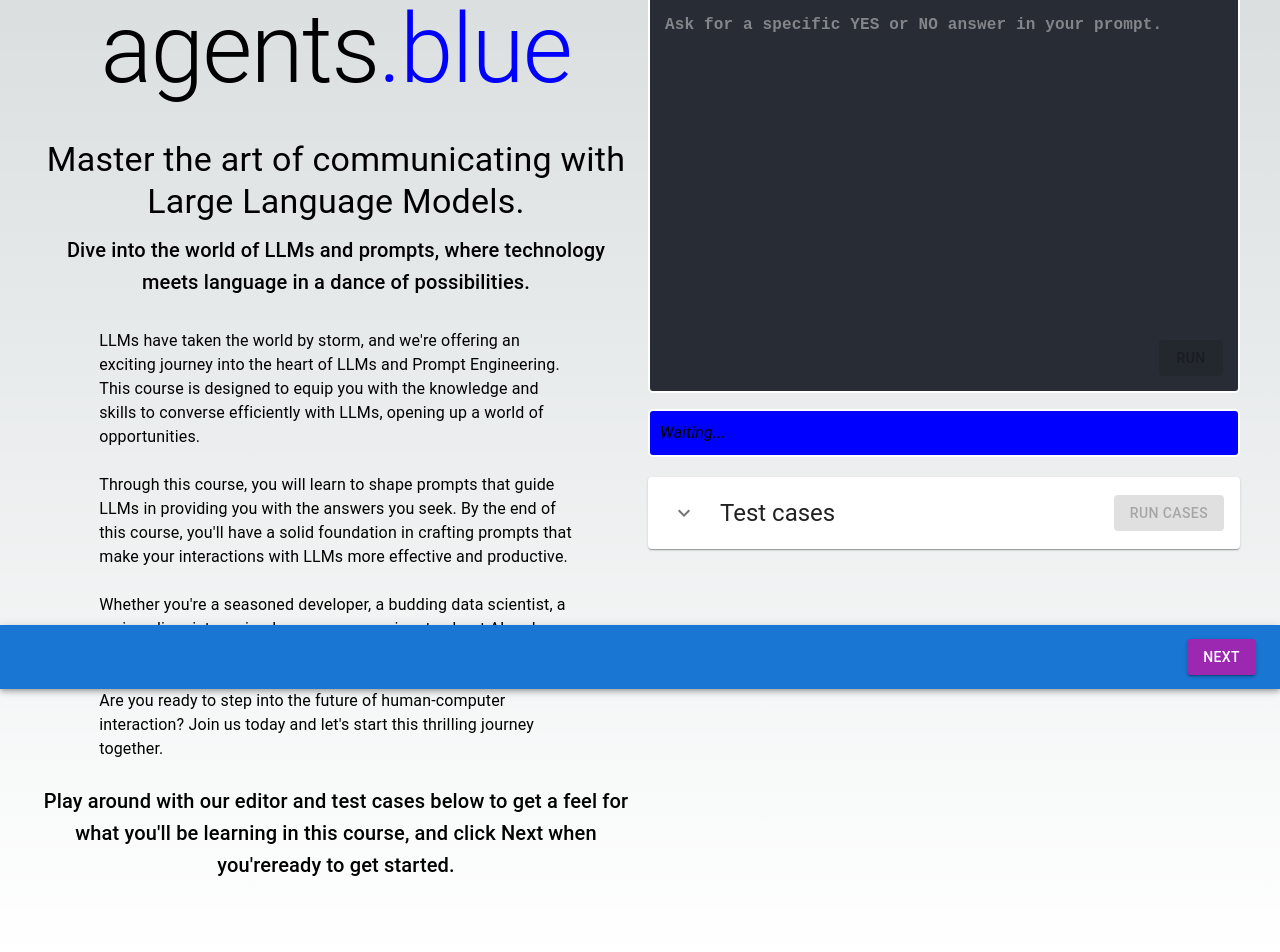
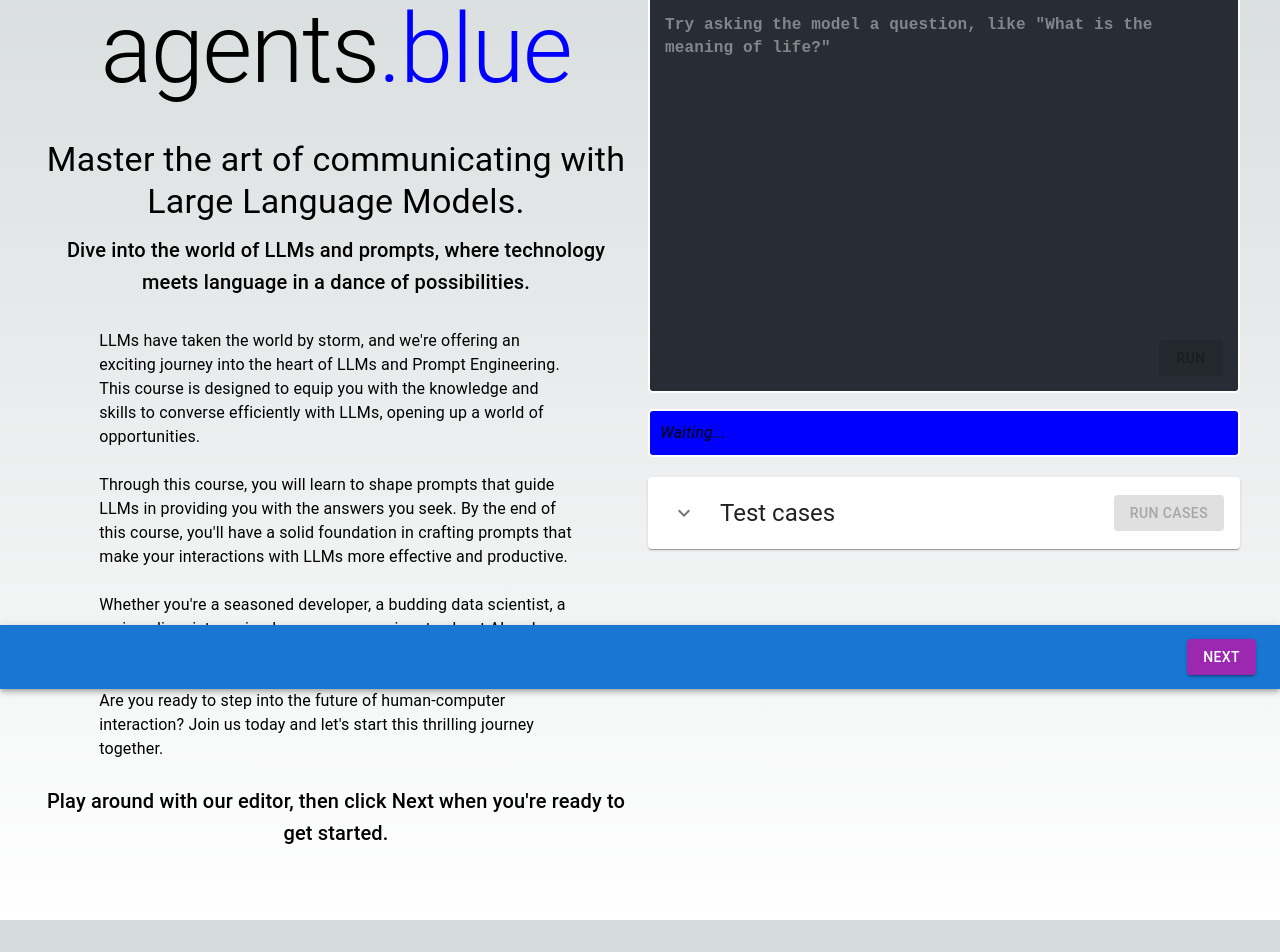
Before and after one commit to bkitano/learn-prompting, a Next.js app: page / in a window 1280 px wide. Shown: the part 111-1063 px from the top of the page. After the commit the page ends 1031 px from the top, so only its background shows below. Built offline with nearby package versions, Linux system fonts and the light colour scheme.

Commit message:
fixing landing page

```diff
--- a/src/app/page.tsx
+++ b/src/app/page.tsx
@@ -82,15 +82,15 @@ export default function Page() {
               <Typography variant="body1">
                 Through this course, you will learn to shape prompts that guide
                 LLMs in providing you with the answers you seek. By the end of
-                this course, {`you'll`} have a solid foundation in crafting prompts
-                that make your interactions with LLMs more effective and
+                this course, {`you'll`} have a solid foundation in crafting
+                prompts that make your interactions with LLMs more effective and
                 productive.
               </Typography>
               <br />
               <Typography variant="body1">
-                Whether {`you're`} a seasoned developer, a budding data scientist, a
-                curious linguist, or simply someone passionate about AI and
-                language, this course has something to offer you.
+                Whether {`you're`} a seasoned developer, a budding data
+                scientist, a curious linguist, or simply someone passionate
+                about AI and language, this course has something to offer you.
               </Typography>
               <br />
               <Typography variant="body1">
@@ -102,9 +102,8 @@ export default function Page() {
           </div>
           <br />
           <Typography variant="h6" align="center" gutterBottom>
-            Play around with our editor and test cases below to get a feel for
-            what {`you'll`} be learning in this course, and click Next when {`you're`}
-            ready to get started.
+            Play around with our editor, then click Next when {`you're`} ready
+            to get started.
           </Typography>
           <br />
         </Typography>
@@ -113,7 +112,7 @@ export default function Page() {
         <Editor
           {...{
             initialValue: prompt || "",
-            placeholder: `Ask for a specific YES or NO answer in your prompt.`,
+            placeholder: `Try asking the model a question, like "What is the meaning of life?"`,
             onPromptChange: (value: string) => {
               setPrompt(value);
             },
```
